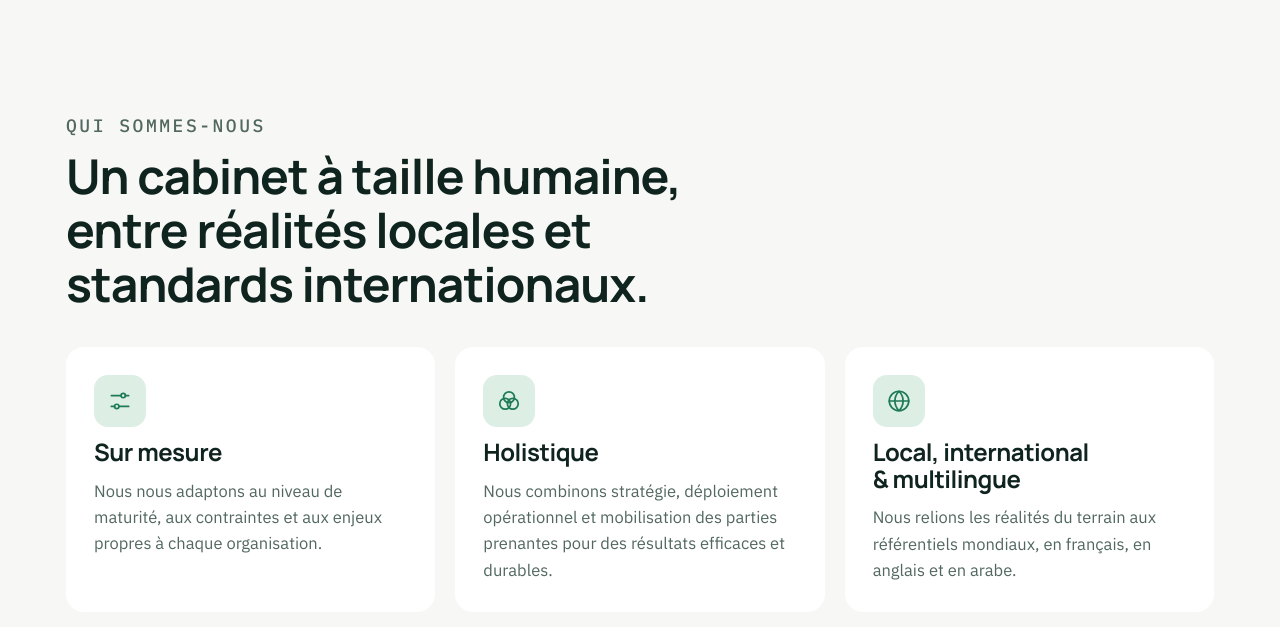
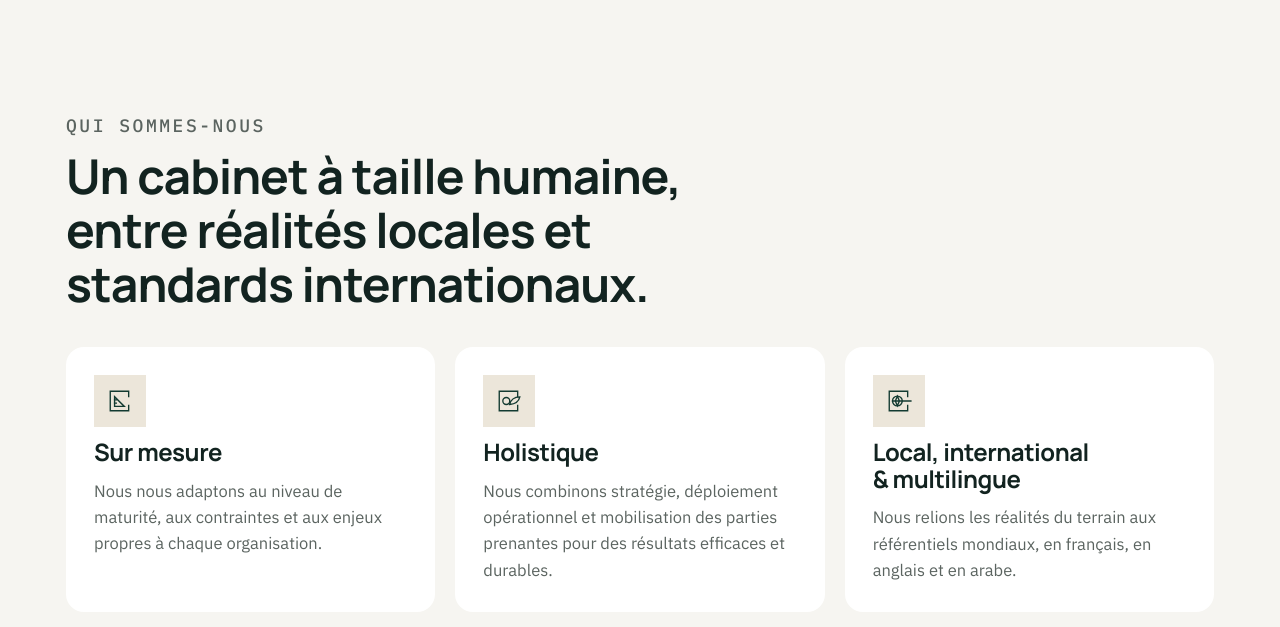
Before and after one commit to houdaelj/reframe4impact-site, a plain HTML site: page tools/maquette.html in a window 1280 px wide. Shown: the part 625-1252 px from the top of the page. Drawn offline with nearby package versions, Linux system fonts and the light colour scheme.

Commit message:
Palette « Encre profonde » et icônes au trait du logo
Co-Authored-By: Claude Opus 5.5 <noreply@anthropic.com>
Claude-Session: https://claude.ai/code/session_01E7r3oQtBrpWzwW6AznLj5G

```diff
--- a/public/assets/style.css
+++ b/public/assets/style.css
@@ -1,13 +1,13 @@
 /* Layout: sticky top bar + hash-routed pages; one bold zellige mosaic in the hero, quiet colour-coded sections after. */
 :root{
-  --paper:#F7F8F6; --surface:#FFFFFF; --ink:#10241F; --muted:#526760; --line:#DAE3DC;
-  --green:#1E7A57; --green-soft:#DDEFE5;
-  --coral:#C4694C; --coral-ink:#9E4E35; --coral-soft:#F3E2DA;
+  --paper:#F6F5F1; --surface:#FFFFFF; --ink:#122320; --muted:#5B6460; --line:#E2DED5;
+  --green:#123A31; --green-soft:#ECE6DA;
+  --coral:#B85C40; --coral-ink:#9A4A32; --coral-soft:#F1E1D8;
   --saffron:#E0A73E; --saffron-ink:#8A5A00; --saffron-soft:#FCEFCF;
   --ocean:#2F5597; --ocean-soft:#E1E8F3;
-  --on-color:#FFFFFF; --band:#123A31; --band-ink:#F2F7F4;
-  --hl-bg:#CFE6DA;
-  --logo-ink:#123A31; --logo-ring:#8FC9A6; --logo-leaf:#1E7A57; --logo-sub:#1E7A57;
+  --on-color:#FFFFFF; --band:#123A31; --band-ink:#F2F5F1;
+  --hl-bg:#E8DDCB;
+  --logo-ink:#123A31; --logo-ring:#C9B79A; --logo-leaf:#2E7D5B; --logo-sub:#5B6B64;
   --display:"Manrope", "Avenir Next", "Segoe UI", system-ui, sans-serif;
   --hero:"Bricolage Grotesque", "Avenir Next", "Segoe UI", system-ui, sans-serif;
   --body:"IBM Plex Sans", "Helvetica Neue", Arial, system-ui, sans-serif;
@@ -15,15 +15,15 @@
   --r:18px;
 }
 @media (prefers-color-scheme: dark){ :root:not([data-theme="light"]){
-  --paper:#0C1714; --surface:#13221E; --ink:#E6EFEA; --muted:#9AB0A7; --line:#25392F;
-  --green:#4CC293; --green-soft:#16362A; --coral:#D98C70; --coral-ink:#E3A48C; --coral-soft:#3A251D;
+  --paper:#0E1412; --surface:#151D1A; --ink:#ECEAE4; --muted:#A5ADA8; --line:#2A332F;
+  --green:#B7D3C4; --green-soft:#222B27; --coral:#D98C70; --coral-ink:#E3A48C; --coral-soft:#3A251D;
   --saffron:#F7C559; --saffron-ink:#F7C559; --saffron-soft:#352A12; --ocean:#74A3F5; --ocean-soft:#172A4A;
-  --hl-bg:#24503F; --logo-ink:#FFFFFF; --logo-ring:#A8D5BA; --logo-leaf:#D7EDE0; --logo-sub:#CFE6DA; --on-color:#08120F; --band:#16302A; --band-ink:#E6EFEA; color-scheme:dark }}
+  --hl-bg:#3D3426; --logo-ink:#FFFFFF; --logo-ring:#C9B79A; --logo-leaf:#8CC7A8; --logo-sub:#C9CFCB; --on-color:#0E1412; --band:#16221E; --band-ink:#ECEAE4; color-scheme:dark }}
 :root[data-theme="dark"]{
-  --paper:#0C1714; --surface:#13221E; --ink:#E6EFEA; --muted:#9AB0A7; --line:#25392F;
-  --green:#4CC293; --green-soft:#16362A; --coral:#D98C70; --coral-ink:#E3A48C; --coral-soft:#3A251D;
+  --paper:#0E1412; --surface:#151D1A; --ink:#ECEAE4; --muted:#A5ADA8; --line:#2A332F;
+  --green:#B7D3C4; --green-soft:#222B27; --coral:#D98C70; --coral-ink:#E3A48C; --coral-soft:#3A251D;
   --saffron:#F7C559; --saffron-ink:#F7C559; --saffron-soft:#352A12; --ocean:#74A3F5; --ocean-soft:#172A4A;
-  --hl-bg:#24503F; --logo-ink:#FFFFFF; --logo-ring:#A8D5BA; --logo-leaf:#D7EDE0; --logo-sub:#CFE6DA; --on-color:#08120F; --band:#16302A; --band-ink:#E6EFEA; color-scheme:dark }
+  --hl-bg:#3D3426; --logo-ink:#FFFFFF; --logo-ring:#C9B79A; --logo-leaf:#8CC7A8; --logo-sub:#C9CFCB; --on-color:#0E1412; --band:#16221E; --band-ink:#ECEAE4; color-scheme:dark }
 
 html[lang="fr"] .en, html[lang="en"] .fr{display:none!important}
 *{box-sizing:border-box}
@@ -48,7 +48,7 @@ header.top{position:sticky;top:env(safe-area-inset-top,0px);z-index:9;background
 .p-ring{fill:var(--logo-ring)}.p-leaf{fill:var(--logo-leaf)}
 .p-word{fill:var(--logo-ink);stroke:var(--logo-ink)}.p-word2{fill:var(--logo-sub);stroke:var(--logo-sub)}
 .logo-svg{display:block;height:52px;width:162px}
-footer{--logo-ink:#FFFFFF;--logo-ring:#A8D5BA;--logo-leaf:#D7EDE0;--logo-sub:#CFE6DA}
+footer{--logo-ink:#FFFFFF;--logo-ring:#C9B79A;--logo-leaf:#8CC7A8;--logo-sub:#C9CFCB}
 .mark{width:30px;height:30px;display:grid;grid-template-columns:1fr 1fr;gap:2px;flex:none}
 .mark i{display:block}
 .mark i:nth-child(1){background:var(--green);border-radius:15px 0 0 0}
@@ -134,7 +134,7 @@ section.page.on{display:block;animation:rise .45s ease both}
 /* pillars */
 .grid3{display:grid;grid-template-columns:repeat(3,1fr);gap:20px}
 .pillar{padding:28px;border-radius:var(--r);background:var(--surface);display:grid;gap:12px;align-content:start}
-.pillar .picon{width:52px;height:52px;display:block;padding:13px;border-radius:14px;background:var(--green-soft);fill:none;stroke:var(--green);stroke-width:1.6;stroke-linecap:round;stroke-linejoin:round;box-sizing:border-box}
+.pillar .picon{width:52px;height:52px;display:block;padding:13px;border-radius:0;background:var(--green-soft);fill:none;stroke:var(--green);stroke-width:1.25;stroke-linecap:square;stroke-linejoin:miter;box-sizing:border-box}
 .pillar h3{font-size:24px}
 .pillar p{color:var(--muted)}
 
@@ -242,7 +242,7 @@ footer{margin-top:24px;background:var(--band);color:var(--band-ink);position:rel
 .ft{padding-block:64px 28px;display:grid;gap:48px;position:relative;z-index:1}
 .ft-top{display:flex;flex-wrap:wrap;gap:24px;align-items:flex-end;justify-content:space-between;padding-bottom:40px;border-bottom:1px solid color-mix(in srgb,var(--band-ink) 16%,transparent)}
 .ft-claim{font:700 clamp(30px,4.6vw,56px)/1.05 var(--display);letter-spacing:-.025em;margin:0;opacity:1}
-.ft-claim em{font-style:normal;color:#8FD3AE}
+.ft-claim em{font-style:normal;color:#D9C7A6}
 .ft-cols{display:grid;grid-template-columns:1.4fr 1fr 1fr 1fr;gap:32px}
 .ft-brand{display:grid;gap:14px;align-content:start}
 .ft-brand p{max-width:34ch}
--- a/tools/maquette.html
+++ b/tools/maquette.html
@@ -5,14 +5,14 @@
 <style>
 /* Layout: sticky top bar + hash-routed pages; one bold zellige mosaic in the hero, quiet colour-coded sections after. */
 :root{
-  --paper:#F7F8F6; --surface:#FFFFFF; --ink:#10241F; --muted:#526760; --line:#DAE3DC;
-  --green:#1E7A57; --green-soft:#DDEFE5;
-  --coral:#C4694C; --coral-ink:#9E4E35; --coral-soft:#F3E2DA;
+  --paper:#F6F5F1; --surface:#FFFFFF; --ink:#122320; --muted:#5B6460; --line:#E2DED5;
+  --green:#123A31; --green-soft:#ECE6DA;
+  --coral:#B85C40; --coral-ink:#9A4A32; --coral-soft:#F1E1D8;
   --saffron:#E0A73E; --saffron-ink:#8A5A00; --saffron-soft:#FCEFCF;
   --ocean:#2F5597; --ocean-soft:#E1E8F3;
-  --on-color:#FFFFFF; --band:#123A31; --band-ink:#F2F7F4;
-  --hl-bg:#CFE6DA;
-  --logo-ink:#123A31; --logo-ring:#8FC9A6; --logo-leaf:#1E7A57; --logo-sub:#1E7A57;
+  --on-color:#FFFFFF; --band:#123A31; --band-ink:#F2F5F1;
+  --hl-bg:#E8DDCB;
+  --logo-ink:#123A31; --logo-ring:#C9B79A; --logo-leaf:#2E7D5B; --logo-sub:#5B6B64;
   --display:"Manrope", "Avenir Next", "Segoe UI", system-ui, sans-serif;
   --hero:"Bricolage Grotesque", "Avenir Next", "Segoe UI", system-ui, sans-serif;
   --body:"IBM Plex Sans", "Helvetica Neue", Arial, system-ui, sans-serif;
@@ -20,15 +20,15 @@
   --r:18px;
 }
 @media (prefers-color-scheme: dark){ :root:not([data-theme="light"]){
-  --paper:#0C1714; --surface:#13221E; --ink:#E6EFEA; --muted:#9AB0A7; --line:#25392F;
-  --green:#4CC293; --green-soft:#16362A; --coral:#D98C70; --coral-ink:#E3A48C; --coral-soft:#3A251D;
+  --paper:#0E1412; --surface:#151D1A; --ink:#ECEAE4; --muted:#A5ADA8; --line:#2A332F;
+  --green:#B7D3C4; --green-soft:#222B27; --coral:#D98C70; --coral-ink:#E3A48C; --coral-soft:#3A251D;
   --saffron:#F7C559; --saffron-ink:#F7C559; --saffron-soft:#352A12; --ocean:#74A3F5; --ocean-soft:#172A4A;
-  --hl-bg:#24503F; --logo-ink:#FFFFFF; --logo-ring:#A8D5BA; --logo-leaf:#D7EDE0; --logo-sub:#CFE6DA; --on-color:#08120F; --band:#16302A; --band-ink:#E6EFEA; color-scheme:dark }}
+  --hl-bg:#3D3426; --logo-ink:#FFFFFF; --logo-ring:#C9B79A; --logo-leaf:#8CC7A8; --logo-sub:#C9CFCB; --on-color:#0E1412; --band:#16221E; --band-ink:#ECEAE4; color-scheme:dark }}
 :root[data-theme="dark"]{
-  --paper:#0C1714; --surface:#13221E; --ink:#E6EFEA; --muted:#9AB0A7; --line:#25392F;
-  --green:#4CC293; --green-soft:#16362A; --coral:#D98C70; --coral-ink:#E3A48C; --coral-soft:#3A251D;
+  --paper:#0E1412; --surface:#151D1A; --ink:#ECEAE4; --muted:#A5ADA8; --line:#2A332F;
+  --green:#B7D3C4; --green-soft:#222B27; --coral:#D98C70; --coral-ink:#E3A48C; --coral-soft:#3A251D;
   --saffron:#F7C559; --saffron-ink:#F7C559; --saffron-soft:#352A12; --ocean:#74A3F5; --ocean-soft:#172A4A;
-  --hl-bg:#24503F; --logo-ink:#FFFFFF; --logo-ring:#A8D5BA; --logo-leaf:#D7EDE0; --logo-sub:#CFE6DA; --on-color:#08120F; --band:#16302A; --band-ink:#E6EFEA; color-scheme:dark }
+  --hl-bg:#3D3426; --logo-ink:#FFFFFF; --logo-ring:#C9B79A; --logo-leaf:#8CC7A8; --logo-sub:#C9CFCB; --on-color:#0E1412; --band:#16221E; --band-ink:#ECEAE4; color-scheme:dark }
 
 html[lang="fr"] .en, html[lang="en"] .fr{display:none!important}
 *{box-sizing:border-box}
@@ -53,7 +53,7 @@ header.top{position:sticky;top:env(safe-area-inset-top,0px);z-index:9;background
 .p-ring{fill:var(--logo-ring)}.p-leaf{fill:var(--logo-leaf)}
 .p-word{fill:var(--logo-ink);stroke:var(--logo-ink)}.p-word2{fill:var(--logo-sub);stroke:var(--logo-sub)}
 .logo-svg{display:block;height:52px;width:162px}
-footer{--logo-ink:#FFFFFF;--logo-ring:#A8D5BA;--logo-leaf:#D7EDE0;--logo-sub:#CFE6DA}
+footer{--logo-ink:#FFFFFF;--logo-ring:#C9B79A;--logo-leaf:#8CC7A8;--logo-sub:#C9CFCB}
 .mark{width:30px;height:30px;display:grid;grid-template-columns:1fr 1fr;gap:2px;flex:none}
 .mark i{display:block}
 .mark i:nth-child(1){background:var(--green);border-radius:15px 0 0 0}
@@ -139,7 +139,7 @@ section.page.on{display:block;animation:rise .45s ease both}
 /* pillars */
 .grid3{display:grid;grid-template-columns:repeat(3,1fr);gap:20px}
 .pillar{padding:28px;border-radius:var(--r);background:var(--surface);display:grid;gap:12px;align-content:start}
-.pillar .picon{width:52px;height:52px;display:block;padding:13px;border-radius:14px;background:var(--green-soft);fill:none;stroke:var(--green);stroke-width:1.6;stroke-linecap:round;stroke-linejoin:round;box-sizing:border-box}
+.pillar .picon{width:52px;height:52px;display:block;padding:13px;border-radius:0;background:var(--green-soft);fill:none;stroke:var(--green);stroke-width:1.25;stroke-linecap:square;stroke-linejoin:miter;box-sizing:border-box}
 .pillar h3{font-size:24px}
 .pillar p{color:var(--muted)}
 
@@ -247,7 +247,7 @@ footer{margin-top:24px;background:var(--band);color:var(--band-ink);position:rel
 .ft{padding-block:64px 28px;display:grid;gap:48px;position:relative;z-index:1}
 .ft-top{display:flex;flex-wrap:wrap;gap:24px;align-items:flex-end;justify-content:space-between;padding-bottom:40px;border-bottom:1px solid color-mix(in srgb,var(--band-ink) 16%,transparent)}
 .ft-claim{font:700 clamp(30px,4.6vw,56px)/1.05 var(--display);letter-spacing:-.025em;margin:0;opacity:1}
-.ft-claim em{font-style:normal;color:#8FD3AE}
+.ft-claim em{font-style:normal;color:#D9C7A6}
 .ft-cols{display:grid;grid-template-columns:1.4fr 1fr 1fr 1fr;gap:32px}
 .ft-brand{display:grid;gap:14px;align-content:start}
 .ft-brand p{max-width:34ch}
@@ -358,9 +358,9 @@ nav.main a{position:relative}
       <h2><span class="fr">Un cabinet à taille humaine, entre réalités locales et standards internationaux.</span><span class="en">A boutique consultancy bridging local realities and global standards.</span></h2>
     </div>
     <div class="grid3">
-      <div class="pillar"><svg class="picon" viewBox="0 0 24 24" aria-hidden="true"><path d="M4 7h9M17 7h3M4 17h3M11 17h9"/><circle cx="15" cy="7" r="2"/><circle cx="9" cy="17" r="2"/></svg><h3><span class="fr">Sur mesure</span><span class="en">Tailor-made</span></h3><p><span class="fr">Nous nous adaptons au niveau de maturité, aux contraintes et aux enjeux propres à chaque organisation.</span><span class="en">We adapt to each organization's maturity level, constraints and unique challenges.</span></p></div>
-      <div class="pillar"><svg class="picon" viewBox="0 0 24 24" aria-hidden="true"><circle cx="12" cy="8.5" r="5"/><circle cx="8.5" cy="14.5" r="5"/><circle cx="15.5" cy="14.5" r="5"/></svg><h3><span class="fr">Holistique</span><span class="en">Holistic</span></h3><p><span class="fr">Nous combinons stratégie, déploiement opérationnel et mobilisation des parties prenantes pour des résultats efficaces et durables.</span><span class="en">We combine strategy, operational deployment and stakeholder engagement for efficient, lasting outcomes.</span></p></div>
-      <div class="pillar"><svg class="picon" viewBox="0 0 24 24" aria-hidden="true"><circle cx="12" cy="12" r="9"/><path d="M3 12h18M12 3c2.5 2.6 3.8 5.6 3.8 9s-1.3 6.4-3.8 9c-2.5-2.6-3.8-5.6-3.8-9S9.5 5.6 12 3z"/></svg><h3><span class="fr">Local, international &amp; multilingue</span><span class="en">Local, international &amp; multilingual</span></h3><p><span class="fr">Nous relions les réalités du terrain aux référentiels mondiaux, en français, en anglais et en arabe.</span><span class="en">We bridge local realities with global standards and frameworks, and deliver in English, Arabic and French.</span></p></div>
+      <div class="pillar"><svg class="picon" viewBox="0 0 24 24" aria-hidden="true"><path d="M20 8V3H3V21H20V16"/><path d="M7 17V8L16 17Z"/><path d="M7 11H8.6M7 14H8.6"/></svg><h3><span class="fr">Sur mesure</span><span class="en">Tailor-made</span></h3><p><span class="fr">Nous nous adaptons au niveau de maturité, aux contraintes et aux enjeux propres à chaque organisation.</span><span class="en">We adapt to each organization's maturity level, constraints and unique challenges.</span></p></div>
+      <div class="pillar"><svg class="picon" viewBox="0 0 24 24" aria-hidden="true"><path d="M20 8V3H3V21H20V16"/><circle cx="9.5" cy="12" r="3.2"/><path d="M12.6 15.2Q14.2 8.4 22 8.2Q20.6 14.6 12.6 15.2Z"/></svg><h3><span class="fr">Holistique</span><span class="en">Holistic</span></h3><p><span class="fr">Nous combinons stratégie, déploiement opérationnel et mobilisation des parties prenantes pour des résultats efficaces et durables.</span><span class="en">We combine strategy, operational deployment and stakeholder engagement for efficient, lasting outcomes.</span></p></div>
+      <div class="pillar"><svg class="picon" viewBox="0 0 24 24" aria-hidden="true"><path d="M20 8V3H3V21H20V16"/><circle cx="10.5" cy="12" r="4.5"/><path d="M6 12H23M10.5 7.5L12.4 12L10.5 16.5L8.6 12Z"/></svg><h3><span class="fr">Local, international &amp; multilingue</span><span class="en">Local, international &amp; multilingual</span></h3><p><span class="fr">Nous relions les réalités du terrain aux référentiels mondiaux, en français, en anglais et en arabe.</span><span class="en">We bridge local realities with global standards and frameworks, and deliver in English, Arabic and French.</span></p></div>
     </div>
   </div></div>
 
```
Also changed, not shown: public/en/index.html (+3 -3 lines), public/fr/index.html (+3 -3 lines), public/assets/favicon.svg, 1 other file.
